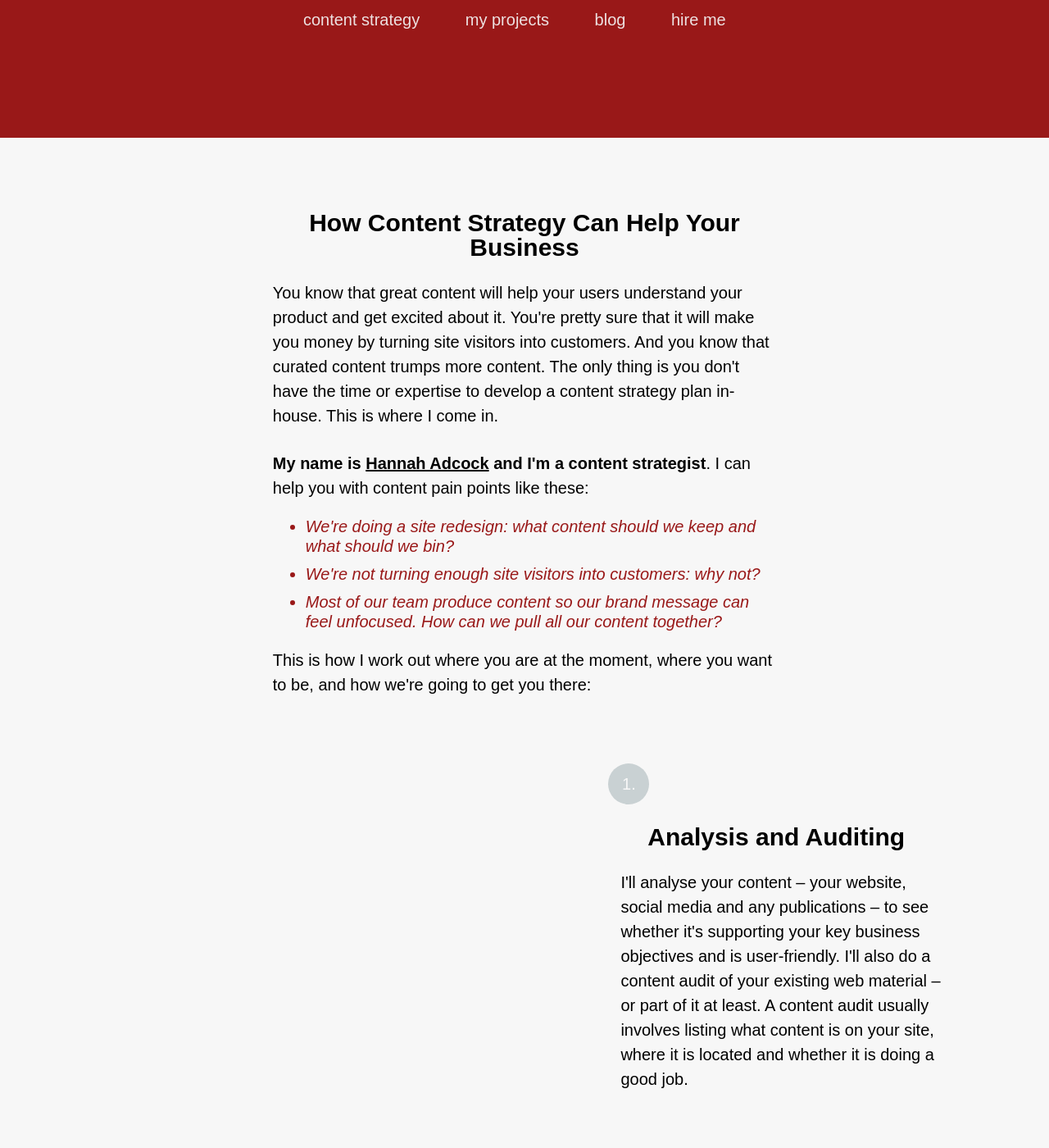
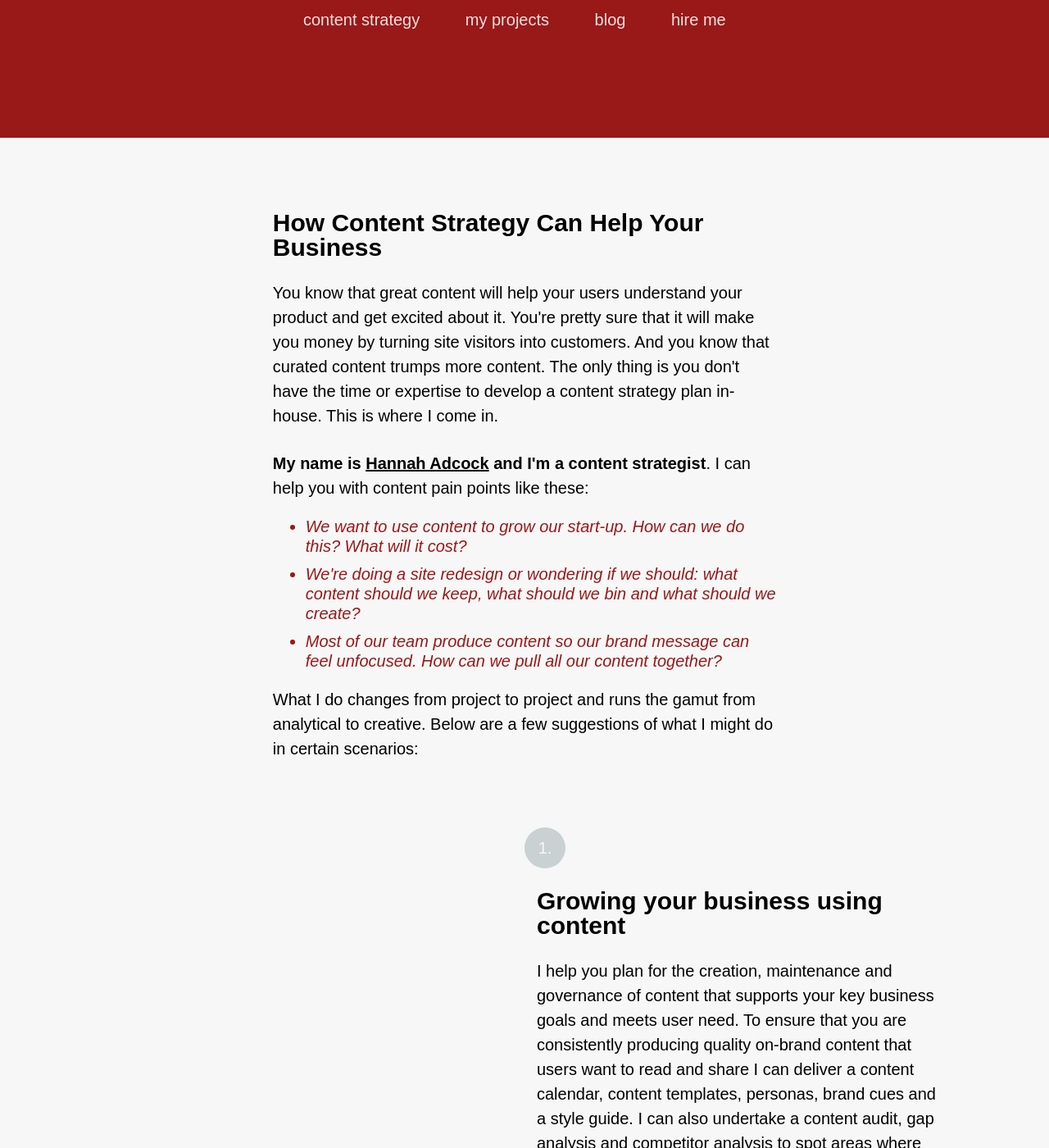
Before and after one commit to smokingpun/smokingpun.github.io, a Jekyll site: the page built from index.html, in a window 1280 px wide and 1400 px high, scrolled down 308 px. Shown: the whole window at 82% size. Built offline with Jekyll 4.4.1, drawn with Linux system fonts in a browser that asks for light colours; nearby versions of some CDN libraries; Markdown is read by kramdown in place of the engine named in the settings; some of the changed text lies outside the part shown.

Commit message:
revise journey text on homepage

```diff
--- a/_layouts/homepage.html
+++ b/_layouts/homepage.html
@@ -42,43 +42,43 @@
 
 
         <ul class="your_problem_list">
-          <li class="your_problem_copy"><i>We're doing a site redesign: what content should we keep and what should we bin?</i></li>
-          <li class="your_problem_copy"><i>We're not turning enough site visitors into customers: why not?</i></li>
+           <li class="your_problem_copy"><i>We want to use content to grow our start-up. How can we do this? What will it cost?</i></li>
+          <li class="your_problem_copy"><i>We're doing a site redesign or wondering if we should: what content should we keep, what should we bin and what should we create?</i></li>
           <li class="your_problem_copy"><i>Most of our team produce content so our brand message can feel unfocused. How can we pull all our content together?</i></li>
         </ul>
 
-         <p class="where_you_want_to_be_copy">This is how I work out where you are at the moment, where you want to be, and how we're going to get you there:</p>
+         <p class="where_you_want_to_be_copy">What I do changes from project to project and runs the gamut from analytical to creative. Below are a few suggestions of what I might do in certain scenarios:</p>
 
       </article>
      </section>
     <section class="journey_analysis">
       <article>
         <figure id="bullet-1" class="journey-bullet _jsPlumb_endpoint_anchor_">1.</figure>
-        <h2>Analysis and Auditing</h2>
-        <p>I'll analyse your content – your website, social media and any publications – to see whether it's supporting your key business objectives and is user-friendly. I'll also do a content audit of your existing web material – or part of it at least. A content audit usually involves listing what content is on your site, where it is located and whether it is doing a good job.</p>
+        <h2>Growing your business using content</h2>
+        <p>I help you plan for the creation, maintenance and governance of content that supports your key business goals and meets user need. To ensure that you are consistently producing quality on-brand content that users want to read and share I can deliver a content calendar, content templates, personas, brand cues and a style guide. I can also undertake a content audit, gap analysis and competitor analysis to spot areas where you could make some 'quick wins' in terms of your conversion rate. Finally, I can advice on major conceptual changes that would potentially offer a substantial return on investment.</p>
       </article>
     </section>
 
     <section class="journey_analytics">
       <article>
         <figure id="bullet-2" class="journey-bullet _jsPlumb_endpoint_anchor_">2.</figure>
-        <h2>Analytics</h2>
-        <p>I'll then see <a href="http://contentedstrategy.com/blog/2014/02/05/Redesigning-Vimcasts-The-Analytics-Overview.html#.UvO0_mTV9Us">how people are engaging with your site</a>. To do this, I'll use Google Analytics, KISSmetrics, Crazy Egg, Topsy – basically, whatever's most relevant and fits your budget. Are site visitors making it through your sales funnel? Is your 'buy now' button in a place that only 10% of your users ever venture?  I'll then have a think about why your users are behaving as they are. We could also do some <a href="/blog/2014/01/27/Redesigning-Vimcasts-The_User_Survey.html#.UvC9nWTV9Us">user-testing</a> at this point. What do your users think of your site? Is it easy to use? What could be better?</p>
+        <h2>Redesigning your website</h2>
+        <p>If you have a low conversion rate, or your company has changed its business model, or you just feel that your site is out-of-date, then you might be considering a partial or complete website redesign. I can help by <a href="http://contentedstrategy.com/blog/2014/02/05/Redesigning-Vimcasts-The-Analytics-Overview.html#.UvO0_mTV9Us">seeing how people are engaging with your site</a> and <a href="/blog/2014/01/27/Redesigning-Vimcasts-The_User_Survey.html#.UvC9nWTV9Us">what your users think of your site</a>. I can then draw up wireframes for key pages, offer page-level content guidlines and sometimes also write the copy. This content-first approach to a website redesign will ensure that your webite is user-friendly and focused on your business goals. It will also make life easier for designers and developers down the line, resulting in a cost saving for your company.</p>
       </article>
     </section>
 
     <section class="journey_strategy">
       <article>
         <figure id="bullet-3" class="journey-bullet _jsPlumb_endpoint_anchor_">3.</figure>
-        <h2>Strategy</h2>
-        <p>I'll produce a written report or a powerpoint presentation if you prefer. I might also run up some wireframes to show how content could be structured on key pages. Then we'll sit down over a cup of tea and develop a content strategy plan. I'll bring my suggestions to the table – and maybe some cake. You will too. Your content strategy has to be sustainable over the longer-term, which means working out who on your team will need to do what. And whether this is possible in the real world.</p>
+        <h2>Small-steps improvements</h2>
+        <p>I can help you make small changes to your website that will make the business case for better content more compelling. I can help with wrireframing new landing pages and writing copy; redesigning a few key pages as a test case; and undertaking some basic user research. I can also help you develop your brand by clarifying your communication goals (so you offer a clear value proposition to your users) and brand cues (so your website is memorable).</p>
       </article>
      </section>
       <section class="journey_implementation group" >
       <article>
         <figure id="bullet-4" class="journey-bullet _jsPlumb_endpoint_anchor_">4.</figure>
-        <h2>Implementation</h2>
-        <p>Don't worry, you're nearly there! You'll start implementing your new, sustainable content strategy, but I'll still be there to help with training and questions. Congratulations! You now have content that is working for its keep. <b>But what if you don't have the time or perhaps the in-house expertise to keep curating your content?</b> In this case, I can offer a few companies a monthly content strategy service. I'll be posting more details soon, but for now get in touch and we can talk it through.</p>
+        <h2>One-off projects or on-going support</h2>
+        <p>I'm happy to work on one-off projects. However, I can offer a few companies a monthly content strategy service if you don't have a content strategist in-house. I charge £300 a day for short-term projects. For longer-term projects please get in touch for a quotation.</p>
         <a class="button_find_out_more" href="mailto:hannah.adcock@gmail.com">Want to know more? Get in touch here</a>
 
       </article>
--- a/css/style.css
+++ b/css/style.css
@@ -55,7 +55,12 @@
 	font-size: 20px;
 	line-height: 24px;
 }
-
+.journey h2 {
+	text-align: left;
+}
+.journey_analysis h2, .journey_strategy h2 {
+	padding-left: 15px;
+}
 
 /* clearfix */
 
@@ -106,11 +111,11 @@
 	clear: both;
 }
 .journey_analysis, .journey_strategy {
-	width: 40%;
+	width: 50%;
 	float: right;
 	padding: 6% 0 0 0;
 }
-.journey_analytics p, .journey_implementation p, .journey_analysis p, .journey_analysis h2 {
+.journey_analytics p, .journey_implementation p, .journey_analysis p, .journey_analysis h2, .journey_strategy h2, .journey_analytics h2 {
 	position: relative;
 	z-index: 1;
 	}
@@ -119,7 +124,7 @@
 }
 
 .journey_analytics, .journey_implementation {
-	width: 40%;
+	width: 50%;
 	float: left;
 	padding: 6% 0 0 0;
 }
```
Also changed, not shown: other parts of _layouts/homepage.html (+1 -1 lines).
